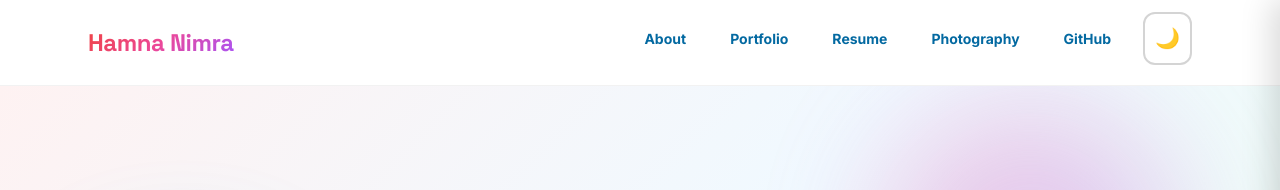
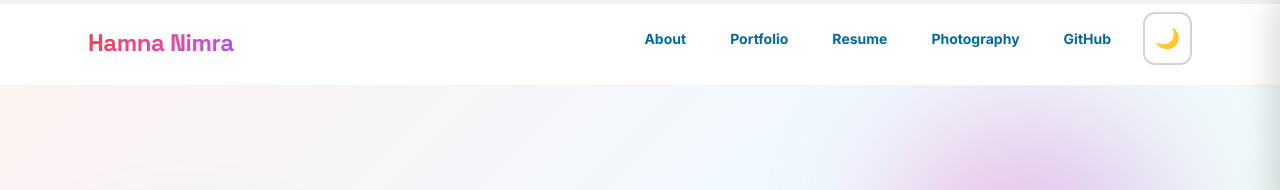
Before and after one commit to HamnaNimra/hamnanimra.github.io, a Jekyll site: the page built from index.html, in a window 1280 px wide. Shown: the top 190 px of the page. Built offline with Jekyll 4.4.1, drawn with Linux system fonts in a browser that asks for light colours; nearby versions of some CDN libraries.

Commit message:
Add progress bar HTML and CSS to base.html

```diff
--- a/_layouts/base.html
+++ b/_layouts/base.html
@@ -632,6 +632,54 @@
       transition: opacity 0.25s ease;
     }
 
+    /* Scroll progress: chapter-style reading indicator (no-print, hidden when reduced motion) */
+    .scroll-progress-wrap {
+      position: fixed;
+      top: 0;
+      left: 0;
+      right: 0;
+      height: 4px;
+      z-index: 60;
+      background: rgba(0, 0, 0, 0.06);
+      pointer-events: none;
+    }
+    .dark .scroll-progress-wrap {
+      background: rgba(255, 255, 255, 0.08);
+    }
+    .scroll-progress-bar {
+      height: 100%;
+      width: 0%;
+      background: linear-gradient(90deg, #ec4899, #a855f7, #0ea5e9);
+      border-radius: 0 2px 2px 0;
+      transition: width 0.15s ease-out;
+    }
+    .dark .scroll-progress-bar {
+      background: linear-gradient(90deg, #f472b6, #c084fc, #38bdf8);
+    }
+    .scroll-progress-text {
+      position: fixed;
+      top: 6px;
+      left: 50%;
+      transform: translateX(-50%);
+      z-index: 59;
+      font-size: 11px;
+      font-weight: 500;
+      color: #6b7280;
+      pointer-events: none;
+      white-space: nowrap;
+    }
+    .dark .scroll-progress-text {
+      color: #9ca3af;
+    }
+    @media (max-width: 640px) {
+      .scroll-progress-text { display: none; }
+    }
+    @media (prefers-reduced-motion: reduce) {
+      .scroll-progress-wrap { display: none !important; }
+      .scroll-progress-text { display: none !important; }
+    }
+    .no-print.scroll-progress-wrap,
+    .no-print.scroll-progress-text { }
   </style>
   {% if page.layout == 'resume' %}
   <link rel="stylesheet" href="{{ '/css/resume-print.css' | relative_url }}">
@@ -649,6 +697,12 @@
       document.documentElement.classList.toggle('dark', theme === 'dark');
     })();
   </script>
+
+  <!-- Scroll progress: chapter-style “how far through” indicator (hidden in print and when reduced motion) -->
+  <div id="scroll-progress-wrap" class="no-print scroll-progress-wrap" aria-hidden="true">
+    <div id="scroll-progress-bar" class="scroll-progress-bar" role="presentation"></div>
+  </div>
+  <div id="scroll-progress-text" class="no-print scroll-progress-text" aria-live="polite" aria-atomic="true"></div>
 
   <header class="no-print border-b border-neutral-200/50 dark:border-neutral-700/50 glass sticky top-0 z-50 transition-all duration-300 bg-white/95 dark:bg-neutral-900/95 backdrop-blur-md site-header">
     <nav class="nav-bar max-w-6xl mx-auto px-4 sm:px-6 flex items-center justify-between gap-4" aria-label="Main navigation">
```
